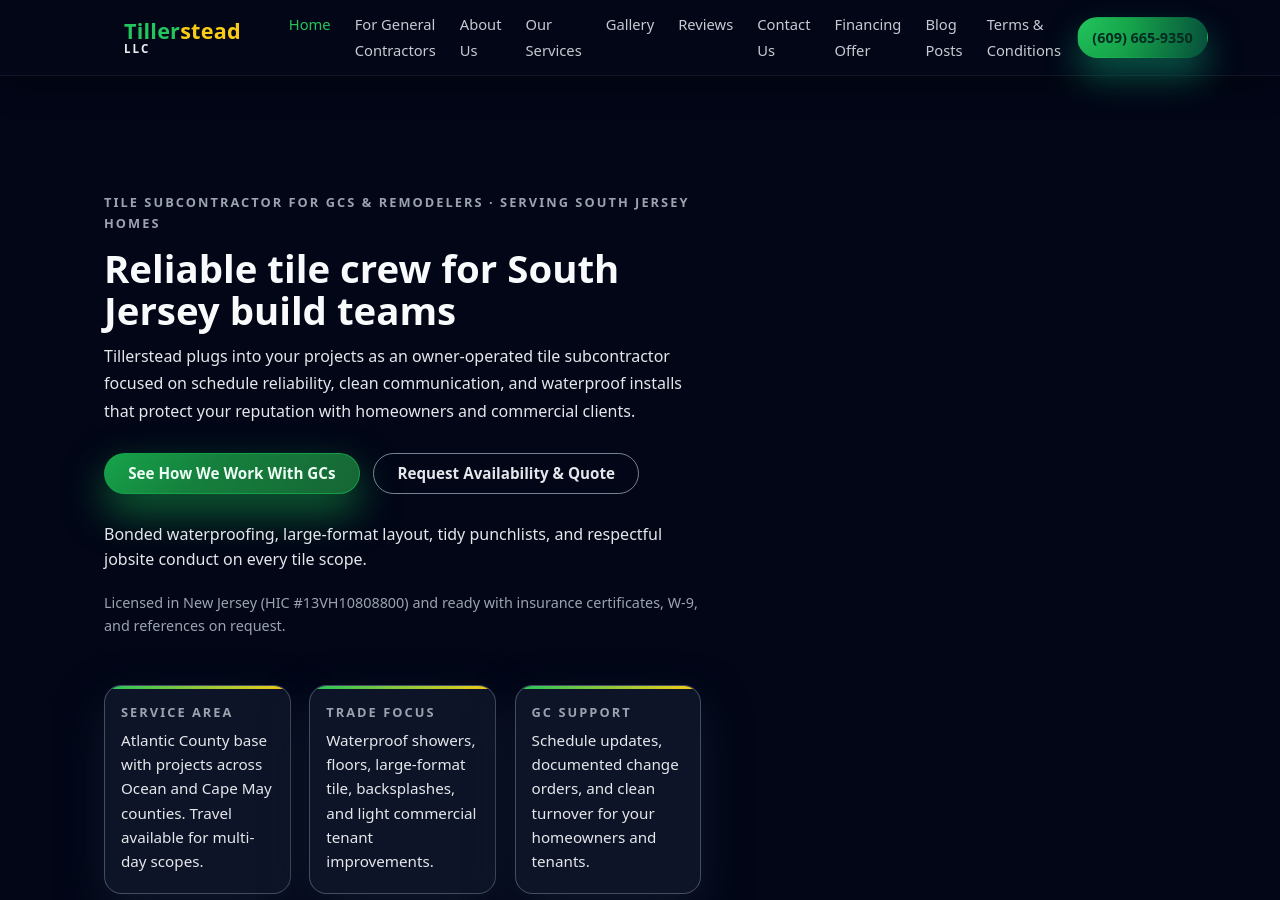
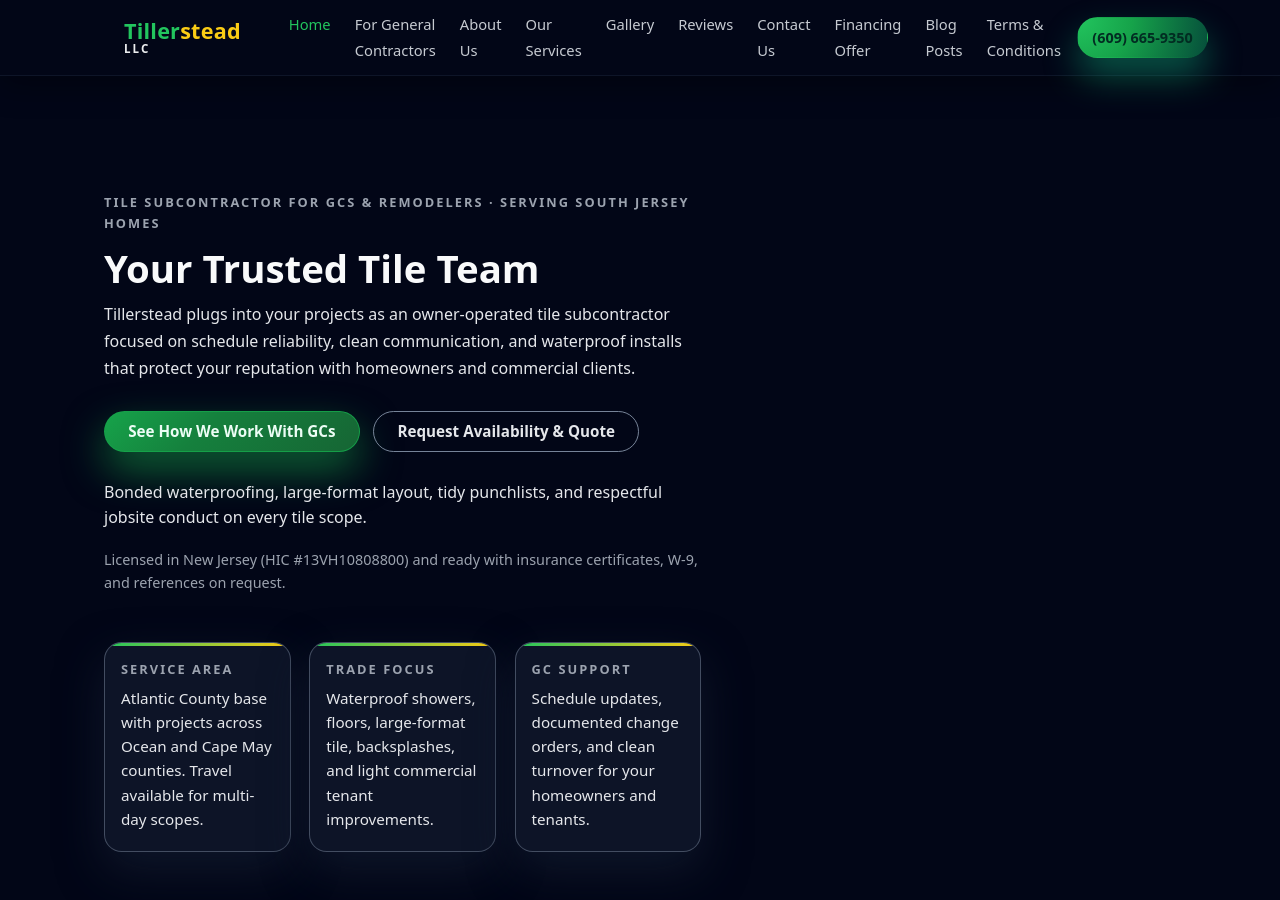
Before and after one commit to XTX33/Tillerstead-site, a Jekyll site: the page built from index.html, in a window 1280 px wide and 900 px high. Built offline with Jekyll 4.4.1, drawn with Linux system fonts in a browser that asks for light colours.

Commit message:
Update index.html

```diff
--- a/index.html
+++ b/index.html
@@ -545,7 +545,7 @@ body.page-home {
         </span>
       </p>
 
-      <h1 id="hero-heading">Reliable tile crew for South Jersey build teams</h1>
+      <h1 id="hero-heading">Your Trusted Tile Team</h1>
 
       <p class="hero-lead" id="hero-summary">
         Tillerstead plugs into your projects as an owner-operated tile subcontractor focused on schedule reliability,
```
